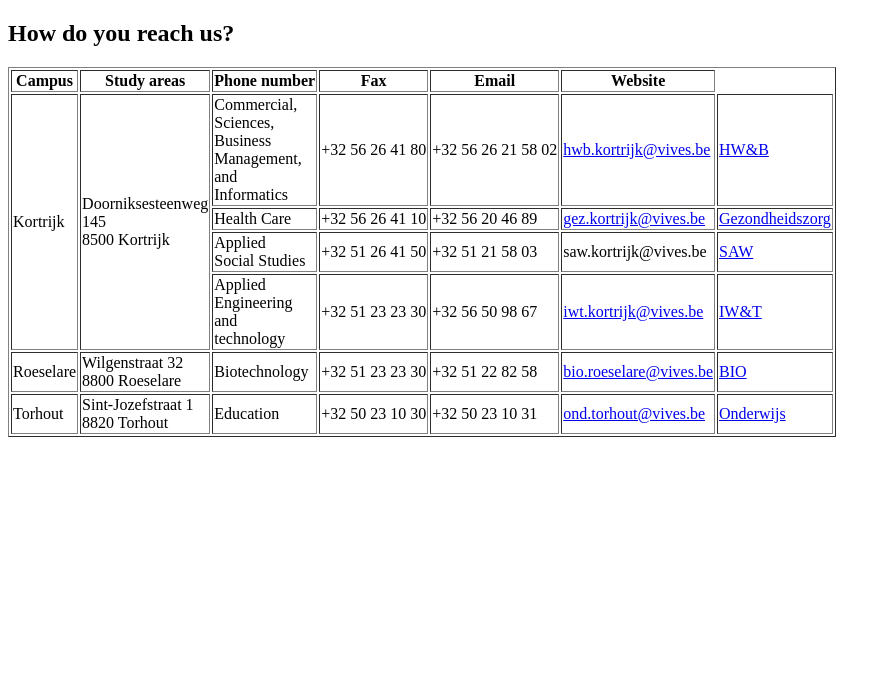
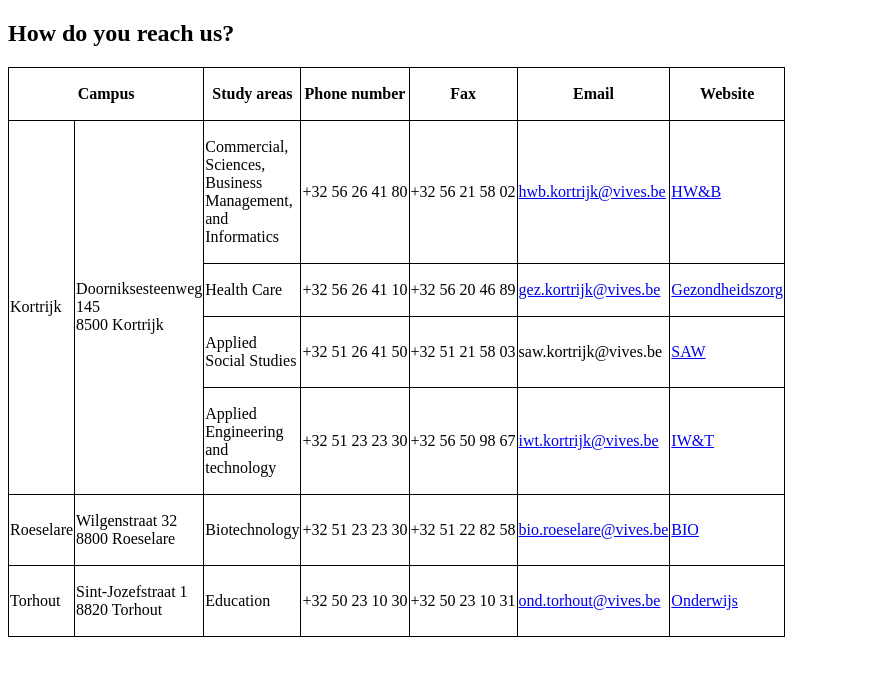
Before and after one commit to AlexanderHeinderson/webdevelopment, a plain HTML site: page Labo_3/Contact_Info.html in a window 1280 px wide. Shown: the whole page, without its empty margins (0-891 px from the left). Drawn offline with Linux system fonts and the light colour scheme.

Commit message:
Afwerking Labo3
Labo3 afgewerkt

```diff
--- a/Labo_3/Contact_Info.html
+++ b/Labo_3/Contact_Info.html
@@ -2,79 +2,81 @@
 <html lang="en">
 <head>
     <meta charset="UTF-8">
+    <link rel="stylesheet" href="style.css">
+
     <title>Contact</title>
 </head>
 <body>
 <h2>How do you reach us?</h2>
-<table border="1">
+<table>
     <tr>
-        <th>Campus</th>
-        <th>Study areas</th>
-        <th>Phone number</th>
-        <th>Fax</th>
-        <th>Email</th>
-        <th>Website</th>
+        <th colspan="2"><p>Campus</p></th>
+        <th><p>Study areas</p></th>
+        <th><p>Phone number</p></th>
+        <th><p>Fax</p></th>
+        <th><p>Email</p></th>
+        <th><p>Website</p></th>
     </tr>
     <tr>
-        <td rowspan="4">Kortrijk</td>
-        <td rowspan="4">Doorniksesteenweg<br />
+        <td rowspan="4"><p>Kortrijk</p></td>
+        <td rowspan="4"><p>Doorniksesteenweg<br />
         145<br />
-        8500 Kortrijk</td>
-        <td>Commercial,<br />
+        8500 Kortrijk</p></td>
+        <td><p>Commercial,<br />
         Sciences,<br />
         Business<br/>
         Management,<br />
         and<br />
-        Informatics</td>
-        <td>+32 56 26 41 80</td>
-        <td>+32 56 26 21 58 02</td>
-        <td><a href="mailto:hwb.kortrijk@vives.be">hwb.kortrijk@vives.be</a></td>
-        <td><a href="https://www.vives.be/nl/handelswetenschappen-en-bedrijfskunde">HW&B</a></td>
+        Informatics</p></td>
+        <td><p>+32 56 26 41 80</p></td>
+        <td><p>+32 56 21 58 02</p></td>
+        <td><p><a href="mailto:hwb.kortrijk@vives.be">hwb.kortrijk@vives.be</a></p></td>
+        <td><p><a href="https://www.vives.be/nl/handelswetenschappen-en-bedrijfskunde">HW&B</a></p></td>
     </tr>
     <tr>
-        <td>Health Care</td>
-        <td>+32 56 26 41 10</td>
-        <td>+32 56 20 46 89</td>
-        <td><a href="mailto:gez.kortrijk@vives.be">gez.kortrijk@vives.be</a></td>
-        <td><a href="https://www.vives.be/nl/gezondheidszorg">Gezondheidszorg</a></td>
+        <td><p>Health Care</p></td>
+        <td><p>+32 56 26 41 10</p></td>
+        <td><p>+32 56 20 46 89</p></td>
+        <td><p><a href="mailto:gez.kortrijk@vives.be">gez.kortrijk@vives.be</a></p></td>
+        <td><p><a href="https://www.vives.be/nl/gezondheidszorg">Gezondheidszorg</a></p></td>
     </tr>
     <tr>
-        <td>Applied<br />
-        Social Studies</td>
-        <td>+32 51 26 41 50</td>
-        <td>+32 51 21 58 03</td>
-        <td><a href="mailto:saw.kortrijk@vives.be"></a>saw.kortrijk@vives.be</td>
-        <td><a href="https://www.vives.be/en/applied-social-studies">SAW</a></td>
+        <td><p>Applied<br />
+        Social Studies</p></td>
+        <td><p>+32 51 26 41 50</p></td>
+        <td><p>+32 51 21 58 03</p></td>
+        <td><p><a href="mailto:saw.kortrijk@vives.be"></a>saw.kortrijk@vives.be</p></td>
+        <td><p><a href="https://www.vives.be/en/applied-social-studies">SAW</a></p></td>
     </tr>
     <tr>
-        <td>Applied<br />
+        <td><p>Applied<br />
         Engineering<br />
         and<br />
-        technology</td>
-        <td>+32 51 23 23 30</td>
-        <td>+32 56 50 98 67</td>
-        <td><a href="mailto:iwt.kortrijk@vives.be">iwt.kortrijk@vives.be</a></td>
-        <td><a href="https://www.vives.be/en/applied-engineering-and-technology">IW&T</a></td>
+        technology</p></td>
+        <td><p>+32 51 23 23 30</p></td>
+        <td><p>+32 56 50 98 67</p></td>
+        <td><p><a href="mailto:iwt.kortrijk@vives.be">iwt.kortrijk@vives.be</a></p></td>
+        <td><p><a href="https://www.vives.be/en/applied-engineering-and-technology">IW&T</a></p></td>
     </tr>
     <tr>
-        <td>Roeselare</td>
-        <td>Wilgenstraat 32<br />
-        8800 Roeselare</td>
-        <td>Biotechnology</td>
-        <td>+32 51 23 23 30</td>
-        <td>+32 51 22 82 58</td>
-        <td><a href="mailto:bio.roeselare@vives.be">bio.roeselare@vives.be</a></td>
-        <td><a href="https://www.vives.be/nl/biotechniek/biotechnologie">BIO</a></td>
+        <td><p>Roeselare</p></td>
+        <td><p>Wilgenstraat 32<br />
+        8800 Roeselare</p></td>
+        <td><p>Biotechnology</p></td>
+        <td><p>+32 51 23 23 30</p></td>
+        <td><p>+32 51 22 82 58</p></td>
+        <td><p><a href="mailto:bio.roeselare@vives.be">bio.roeselare@vives.be</a></p></td>
+        <td><p><a href="https://www.vives.be/nl/biotechniek/biotechnologie">BIO</a></p></td>
     </tr>
     <tr>
-        <td>Torhout</td>
-        <td>Sint-Jozefstraat 1<br />
-        8820 Torhout</td>
-        <td>Education</td>
-        <td>+32 50 23 10 30</td>
-        <td>+32 50 23 10 31</td>
-        <td><a href="mailto:ond.torhout@vives.be">ond.torhout@vives.be</a></td>
-        <td><a href="https://www.vives.be/nl/over-vives/campussen/vives-torhout">Onderwijs</a></td>
+        <td><p>Torhout</p></td>
+        <td><p>Sint-Jozefstraat 1<br />
+        8820 Torhout</p></td>
+        <td><p>Education</p></td>
+        <td><p>+32 50 23 10 30</p></td>
+        <td><p>+32 50 23 10 31</p></td>
+        <td><p><a href="mailto:ond.torhout@vives.be">ond.torhout@vives.be</a></p></td>
+        <td><p><a href="https://www.vives.be/nl/over-vives/campussen/vives-torhout">Onderwijs</a></p></td>
     </tr>
 </table>
 </body>
--- /dev/null
+++ b/Labo_3/style.css
@@ -0,0 +1,4 @@
+table, td, th {
+    border: 1px solid;
+    border-collapse: collapse;
+}
```
Also changed, not shown: Labo_3/Opdracht_1_2_3.html (+1 -1 lines), Labo_3/Opleidingsaanbod.html (+24 -24 lines), Labo_3/Personal_info.html (added, +90 -0 lines), index.html (+1 -0 lines), Labo_3/images/Chelsea.jpg (added), Labo_3/images/PokemonSS.jpg (added), Labo_3/images/schildpad.jpg (added), Labo_3/images/ye.jpg (added).
